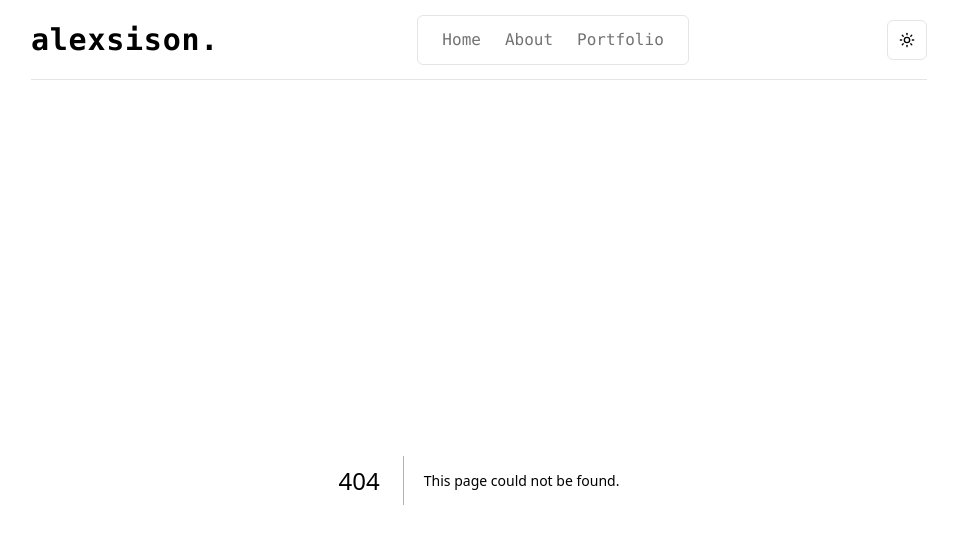
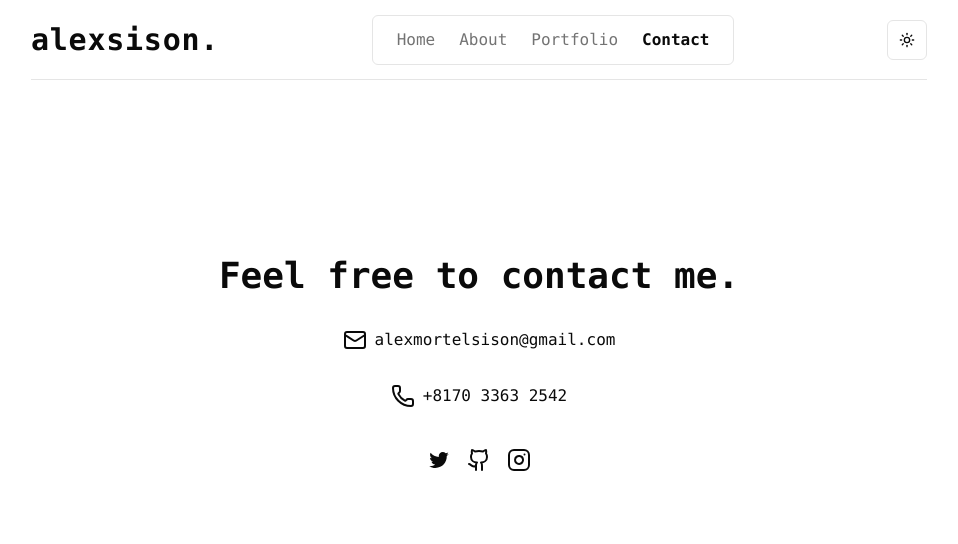
Before and after one commit to alexmortelsison/alexsisoncv, a Next.js app: page /contact in a window 1280 px wide. Before the commit this address had no page. Shown: the top 544 px of the page, without its empty margins (161-1119 px from the left). Built offline with nearby package versions, Linux system fonts and the light colour scheme.

Commit message:
added and updated contact page

```diff
--- a/app/components/Navbar.tsx
+++ b/app/components/Navbar.tsx
@@ -2,11 +2,13 @@
 import Link from "next/link";
 import { ModeToggle } from "./ModeToggle";
 import { usePathname } from "next/navigation";
+import UserNav from "./UserNav";
 
-const navlinks = [
+export const navlinks = [
   { name: "Home", href: "/" },
   { name: "About", href: "/about" },
   { name: "Portfolio", href: "/portfolio" },
+  { name: "Contact", href: "/contact" },
 ];
 
 export default function Navbar() {
@@ -36,8 +38,9 @@ export default function Navbar() {
           </div>
         ))}
       </div>
-      <div>
+      <div className="flex items-center space-x-2">
         <ModeToggle />
+        <UserNav />
       </div>
     </nav>
   );
--- /dev/null
+++ b/app/components/UserNav.tsx
@@ -0,0 +1,31 @@
+import {
+  DropdownMenu,
+  DropdownMenuContent,
+  DropdownMenuGroup,
+  DropdownMenuItem,
+  DropdownMenuTrigger,
+} from "@/components/ui/dropdown-menu";
+import { MenuIcon } from "lucide-react";
+import { navlinks } from "./Navbar";
+import Link from "next/link";
+
+export default function UserNav() {
+  return (
+    <div className="md:hidden">
+      <DropdownMenu>
+        <DropdownMenuTrigger>
+          <MenuIcon />
+        </DropdownMenuTrigger>
+        <DropdownMenuContent>
+          <DropdownMenuGroup>
+            {navlinks.map((link, idx) => (
+              <DropdownMenuItem key={idx} className="flex justify-center">
+                <Link href={link.href}>{link.name}</Link>
+              </DropdownMenuItem>
+            ))}
+          </DropdownMenuGroup>
+        </DropdownMenuContent>
+      </DropdownMenu>
+    </div>
+  );
+}
--- /dev/null
+++ b/app/contact/page.tsx
@@ -0,0 +1,51 @@
+import { Github, InstagramIcon, Mail, Phone } from "lucide-react";
+import { AiOutlineTwitter } from "react-icons/ai";
+
+export default function ContactPage() {
+  return (
+    <div className="max-w-4xl mx-auto font-mono flex flex-col justify-center items-center mt-44">
+      <h2 className="flex justify-center text-4xl font-bold">
+        Feel free to contact me.
+      </h2>
+      <div className="flex justify-center mt-8">
+        <a
+          target="_blank"
+          href="https://mail.google.com/mail/?view=cm&to=alexmortelsison@gmail.com&su=Hello&body=This%20is%20a%20test%20email"
+          className="flex space-x-2"
+        >
+          <Mail />
+          <p>alexmortelsison@gmail.com</p>
+        </a>
+      </div>
+      <div className="flex justify-center mt-8">
+        <p className="flex space-x-2">
+          <Phone />
+          <p>+8170 3363 2542</p>
+        </p>
+      </div>
+      <div className="flex pt-2 space-x-4 mt-8">
+        <a
+          href={"https://x.com/urmrdev"}
+          target="_blank"
+          className="transform hover:scale-125 duration-200"
+        >
+          <AiOutlineTwitter className="h-6 w-6" />
+        </a>
+        <a
+          href={"https://github.com/alexmortelsison"}
+          target="_blank"
+          className="transform hover:scale-125 duration-200"
+        >
+          <Github className="h-6 w-6" />
+        </a>
+        <a
+          href={"https://www.instagram.com/alexmortelsison/"}
+          target="_blank"
+          className="transform hover:scale-125 duration-200"
+        >
+          <InstagramIcon className="h-6 w-6" />
+        </a>
+      </div>
+    </div>
+  );
+}
```
